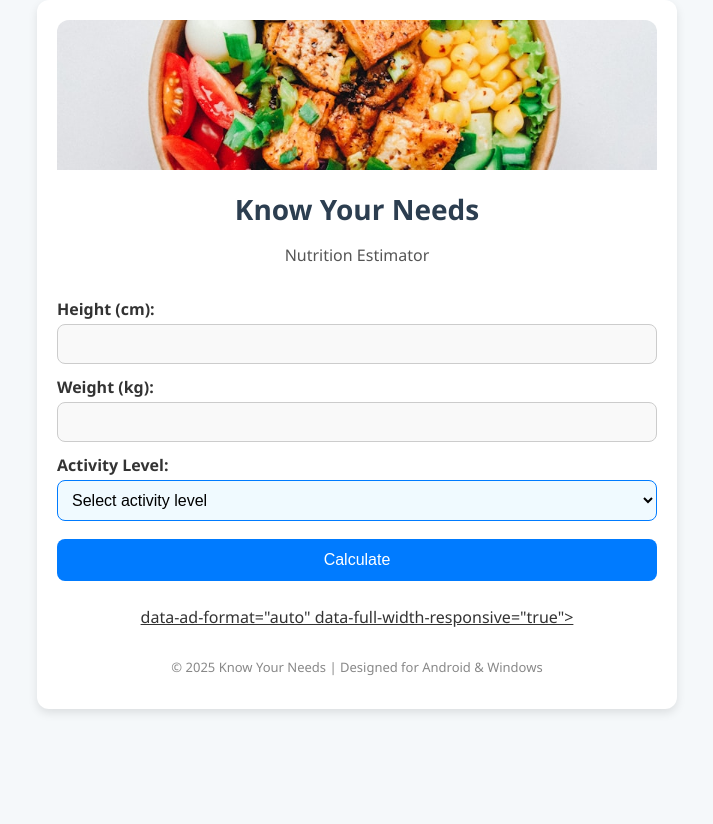
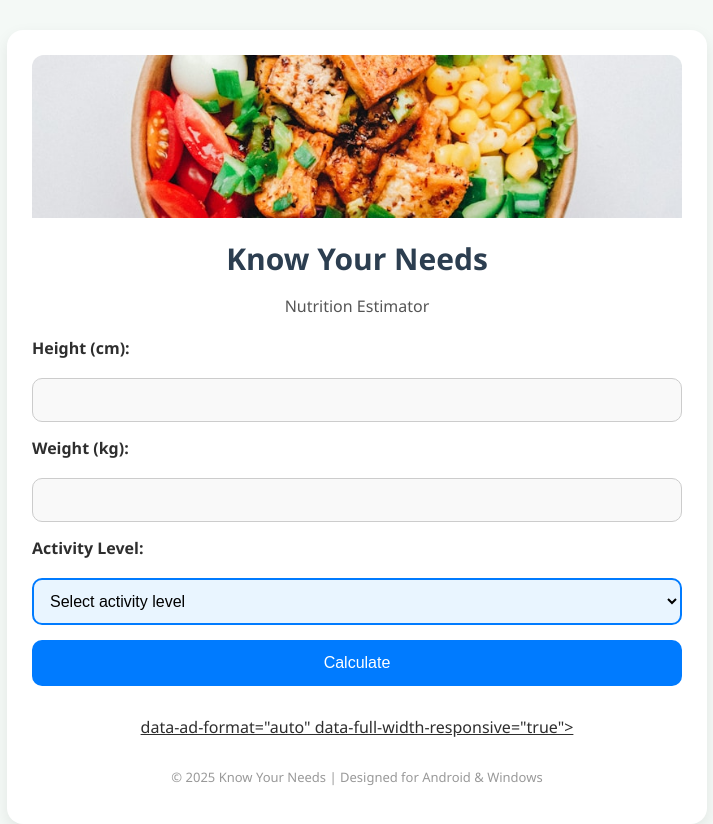
Before and after one commit to ritesh3478/know-your-needs, a Flask app: page / in a window 1280 px wide. Shown: the whole page, without its empty margins (283-996 px from the left). Before the commit the page ends 713 px from the top, so only its background shows below. Run offline with Flask 3, Linux system fonts and the light colour scheme.

Commit message:
Revised app.py, improved layout and style.css

```diff
--- a/app.py
+++ b/app.py
@@ -2,97 +2,102 @@
 
 app = Flask(__name__)
 
-# Nutrient multipliers per kg (estimated average)
-NUTRIENT_RATIOS = {
-    'protein': {
-        'sedentary': 0.8,
-        'light': 1.0,
-        'moderate': 1.2,
-        'active': 1.5,
-        'athlete': 1.8
-    },
-    'vitamin_b12_mcg': 0.002,
-    'vitamin_d_iu': 10,
-    'vitamin_e_mg': 0.2,
-    'iron_mg': 0.3,
-    'zinc_mg': 0.25,
-    'calcium_mg': 12
-}
+def calculate_bmi(weight, height_cm):
+    height_m = height_cm / 100
+    bmi = round(weight / (height_m ** 2), 1)
+    return bmi
 
 def calculate_ideal_weight(height_cm):
-    return round((height_cm - 100 + (height_cm - 150) / 4), 2)
+    return round(22 * ((height_cm / 100) ** 2), 1)
 
 def get_bmi_status(bmi):
     if bmi < 18.5:
         return "underweight"
-    elif 18.5 <= bmi < 25:
+    elif 18.5 <= bmi < 24.9:
         return "normal"
+    elif 25 <= bmi < 29.9:
+        return "overweight"
     else:
-        return "overweight"
+        return "obese"
 
-@app.route("/", methods=["GET", "POST"])
+def protein_requirement(weight, activity):
+    factor = {
+        'sedentary': 0.8,
+        'light': 1.0,
+        'moderate': 1.3,
+        'active': 1.6,
+        'athlete': 1.8
+    }.get(activity, 0.8)
+    return round(weight * factor, 1)
+
+def micronutrient_estimates(weight):
+    return {
+        'Vitamin B12 (mcg)': round(0.0015 * weight, 2),
+        'Vitamin D (IU)': round(7.5 * weight),
+        'Vitamin E (mg)': round(0.15 * weight, 2),
+        'Iron (mg)': round(0.25 * weight, 2),
+        'Zinc (mg)': round(0.2 * weight, 2),
+        'Calcium (mg)': round(9.5 * weight)
+    }
+
+@app.route('/', methods=['GET', 'POST'])
 def index():
-    result = ""
-    if request.method == "POST":
+    result = None
+    if request.method == 'POST':
         try:
-            height = float(request.form["height"])
-            weight = float(request.form["weight"])
-            activity = request.form["activity"]
+            height = float(request.form['height'])
+            weight = float(request.form['weight'])
+            activity = request.form['activity']
 
             if height > 250 or weight > 400:
-                result = "Your height or weight exceeds standard health ranges. Please consult a healthcare provider for personalized guidance."
-                return render_template("index.html", result=result)
+                result = (
+                    f"<strong>⚠️ Height or weight entered is beyond the normal range.</strong><br>"
+                    f"Please consult a healthcare professional for personalized assessment."
+                )
+                return render_template('index.html', result=result)
 
-            height_m = height / 100
-            bmi = round(weight / (height_m ** 2), 2)
+            bmi = calculate_bmi(weight, height)
             bmi_status = get_bmi_status(bmi)
             ideal_weight = calculate_ideal_weight(height)
 
-            if bmi_status == "overweight":
-                base_weight = ideal_weight
+            # Decide which weight to base protein on
+            if bmi_status in ["normal", "underweight"]:
+                protein_weight = weight
+                weight_basis = "(based on actual weight)"
+            else:
+                protein_weight = ideal_weight
                 weight_basis = "(based on ideal weight due to overweight)"
-            else:
-                base_weight = weight
-                weight_basis = "(based on actual weight)"
 
-            protein_per_kg = NUTRIENT_RATIOS['protein'].get(activity, 0.8)
-            protein = round(protein_per_kg * base_weight, 2)
-
-            vitamins = {
-                'Vitamin B12 (mcg)': round(NUTRIENT_RATIOS['vitamin_b12_mcg'] * base_weight, 2),
-                'Vitamin D (IU)': round(NUTRIENT_RATIOS['vitamin_d_iu'] * base_weight, 2),
-                'Vitamin E (mg)': round(NUTRIENT_RATIOS['vitamin_e_mg'] * base_weight, 2),
-                'Iron (mg)': round(NUTRIENT_RATIOS['iron_mg'] * base_weight, 2),
-                'Zinc (mg)': round(NUTRIENT_RATIOS['zinc_mg'] * base_weight, 2),
-                'Calcium (mg)': round(NUTRIENT_RATIOS['calcium_mg'] * base_weight, 2)
-            }
-
-            activity_advice = ""
-            if activity in ["sedentary", "light"]:
-                activity_advice = (
-                    "🟡 Consider increasing your physical activity for better health. "
-                    "Even 30 minutes a day of light walking can improve wellbeing."
-                )
+            protein = protein_requirement(protein_weight, activity)
+            vitamins = micronutrient_estimates(protein_weight)
 
             result = (
-                f"🔍 Your BMI is {bmi} ({bmi_status}).<br>"
-                f"🎯 Ideal weight: {ideal_weight} kg<br>"
-                f"🍗 Protein needed: {protein} g {weight_basis}<br><br>"
+                f"<strong>🔍 Your BMI:</strong> {bmi} ({bmi_status})<br>"
+                f"<strong>🎯 Ideal Weight:</strong> {ideal_weight} kg<br>"
+                f"<strong>🍗 Protein Required:</strong> {protein} g {weight_basis}<br><br>"
+                f"<strong>🔬 Micronutrients:</strong><br>"
+                f"• Vitamin B12: {vitamins['Vitamin B12 (mcg)']} mcg<br>"
+                f"• Vitamin D: {vitamins['Vitamin D (IU)']} IU<br>"
+                f"• Vitamin E: {vitamins['Vitamin E (mg)']} mg<br>"
+                f"• Iron: {vitamins['Iron (mg)']} mg<br>"
+                f"• Zinc: {vitamins['Zinc (mg)']} mg<br>"
+                f"• Calcium: {vitamins['Calcium (mg)']} mg<br><br>"
             )
 
-            result += "<b>🔬 Suggested Micronutrients:</b><br>"
-            for nutrient, value in vitamins.items():
-                result += f"• {nutrient}: {value}<br>"
+            # Add health suggestion if underweight or overweight
+            if bmi_status == "underweight":
+                result += "⚠️ You are underweight. Consider consulting a doctor or nutritionist.<br>"
+            elif bmi_status in ["overweight", "obese"]:
+                result += "⚠️ You are above normal BMI. Please consult a doctor for a proper plan.<br>"
 
-            if bmi_status != "normal":
-                result += f"<br>⚠️ Your weight is considered {bmi_status}. Please consult a doctor or certified nutritionist for tailored advice.<br>"
+            # Suggest minimum activity for sedentary/light
+            if activity in ['sedentary', 'light']:
+                result += "<br><strong>💡 Suggestion:</strong> Consider at least moderate physical activity (3–5 days/week) for improved metabolic and nutritional health."
 
-            if activity_advice:
-                result += f"<br>{activity_advice}"
-        except Exception as e:
-            result = f"Error: {str(e)}"
+        except ValueError:
+            result = "❌ Please enter valid numerical values."
 
-    return render_template("index.html", result=result)
+    return render_template('index.html', result=result)
 
-if __name__ == "__main__":
+if __name__ == '__main__':
     app.run(host='0.0.0.0', port=5000, debug=True)
--- a/static/style.css
+++ b/static/style.css
@@ -1,111 +1,128 @@
-/* General Reset */
+/* ========== Reset & Base ========== */
 body {
     font-family: 'Segoe UI', sans-serif;
-    background-color: #f5f8fa;
+    background-color: #f4f9f6;
     margin: 0;
     padding: 0;
-    color: #333;
+    color: #2e2e2e;
 }
 
-/* Container Styling */
+/* ========== Container ========== */
 .container {
-    max-width: 600px;
+    max-width: 650px;
     margin: auto;
-    padding: 20px;
     background: #ffffff;
-    box-shadow: 0 4px 10px rgba(0, 0, 0, 0.1);
-    border-radius: 12px;
+    padding: 25px;
+    box-shadow: 0 6px 16px rgba(0, 0, 0, 0.08);
+    border-radius: 16px;
+    margin-top: 30px;
 }
 
-/* Header with Banner */
+/* ========== Header & Banner ========== */
 header {
     text-align: center;
     margin-bottom: 20px;
 }
 .banner {
     width: 100%;
-    max-height: 180px;
+    max-height: 200px;
     object-fit: cover;
     border-radius: 12px 12px 0 0;
 }
 h1 {
-    margin: 15px 0 5px;
-    font-size: 28px;
+    margin: 15px 0 0;
+    font-size: 30px;
     color: #2c3e50;
 }
 .subtitle {
     font-size: 16px;
     color: #555;
+    margin-bottom: 10px;
 }
 
-/* Form Styling */
+/* ========== Form Section ========== */
 form {
     display: flex;
     flex-direction: column;
+    gap: 15px;
 }
 label {
-    margin-top: 12px;
-    font-weight: bold;
+    font-weight: 600;
+    margin-bottom: 4px;
 }
-input[type="number"], select {
-    padding: 10px;
-    margin-top: 4px;
+input[type="number"],
+select {
+    padding: 12px;
     border: 1px solid #ccc;
-    border-radius: 8px;
+    border-radius: 10px;
     font-size: 16px;
     background-color: #f9f9f9;
+    transition: border-color 0.3s ease;
+}
+input[type="number"]:focus,
+select:focus {
+    border-color: #007BFF;
+    outline: none;
 }
 select {
-    background-color: #f0faff;
-    border: 1.5px solid #007BFF;
+    background-color: #e9f5ff;
+    border: 2px solid #007BFF;
 }
 
-/* Button */
+/* ========== Button ========== */
 button {
-    margin-top: 18px;
-    padding: 12px;
+    padding: 14px;
     background-color: #007BFF;
     color: white;
     border: none;
-    border-radius: 8px;
     font-size: 16px;
+    border-radius: 10px;
     cursor: pointer;
+    transition: background-color 0.3s ease;
 }
 button:hover {
     background-color: #0056b3;
 }
 
-/* Result Section */
+/* ========== Result Section ========== */
 .result {
     background-color: #f0fff4;
-    border-left: 4px solid #38c172;
-    padding: 15px;
-    margin-top: 20px;
-    border-radius: 8px;
+    border-left: 5px solid #38c172;
+    padding: 20px;
+    margin-top: 30px;
+    border-radius: 12px;
+    font-size: 16px;
+    line-height: 1.7;
+    color: #2e4d2d;
+    box-shadow: 0 2px 10px rgba(56, 193, 114, 0.1);
 }
 .result h2 {
     margin-top: 0;
+    margin-bottom: 15px;
+    font-size: 22px;
+    color: #2f855a;
 }
 
-/* Ad Container */
+/* ========== Ad Container ========== */
 .ad-container {
-    margin: 25px 0;
+    margin: 30px 0;
     text-align: center;
 }
 
-/* Footer */
+/* ========== Footer ========== */
 footer {
     text-align: center;
     margin-top: 30px;
     font-size: 13px;
-    color: #888;
+    color: #999;
 }
 
-/* Responsive for Mobile */
+/* ========== Responsive Design ========== */
 @media screen and (max-width: 480px) {
     .container {
-        padding: 15px;
+        padding: 18px;
         border-radius: 0;
+        margin-top: 15px;
         box-shadow: none;
     }
 
@@ -113,11 +130,9 @@
         font-size: 24px;
     }
 
+    input,
+    select,
     button {
         font-size: 15px;
     }
-
-    input, select {
-        font-size: 15px;
-    }
 }
```
